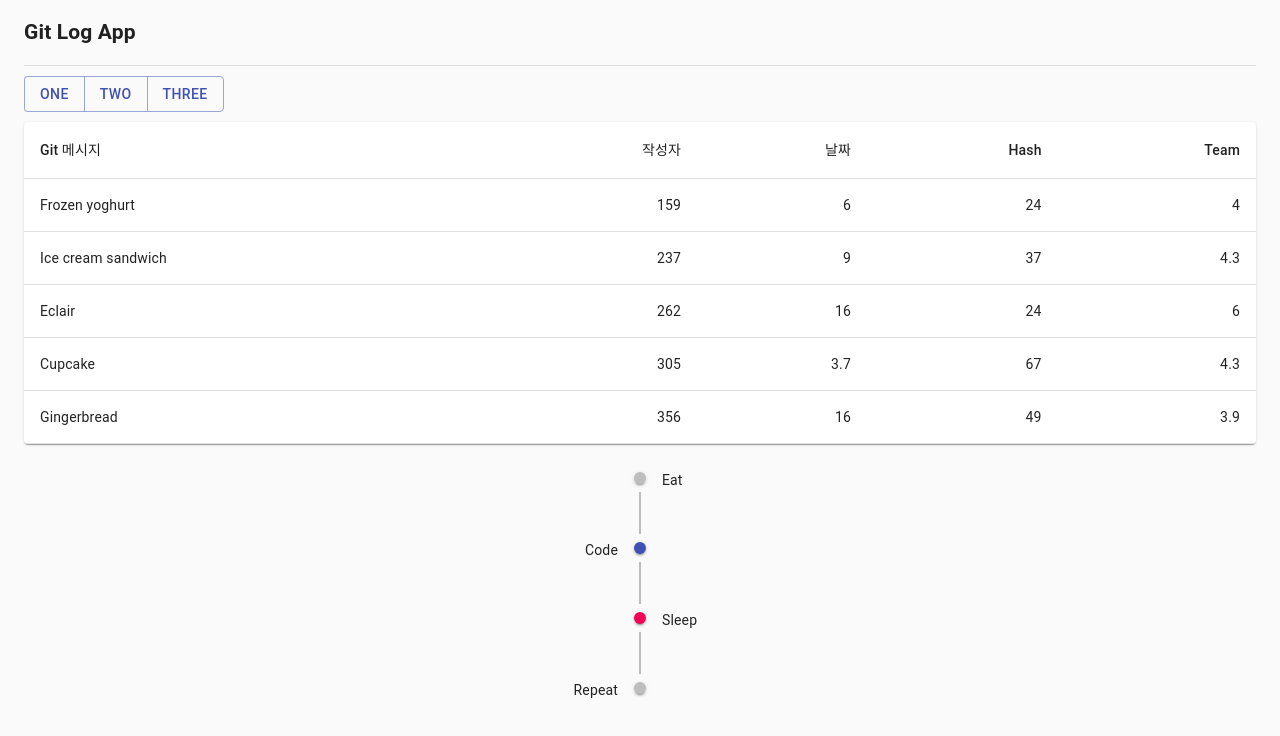
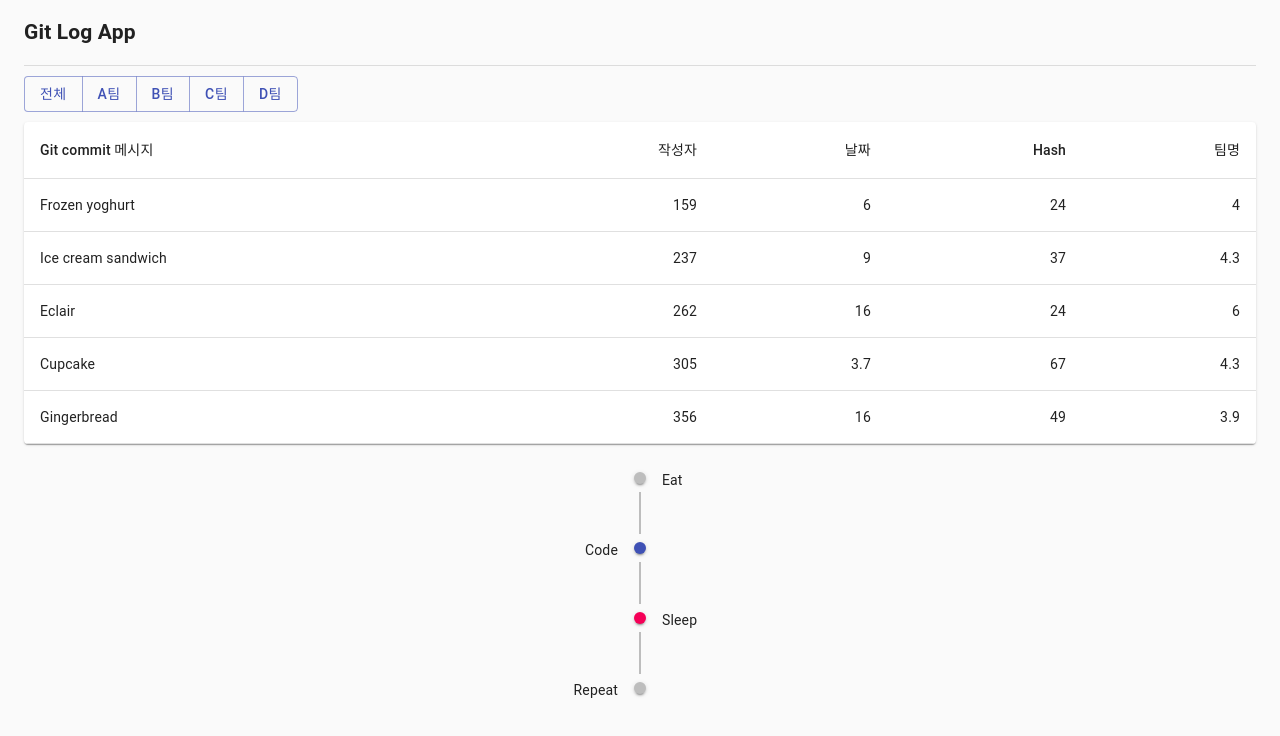
Before and after one commit to Supertonian/gitlog-app, a React (Create React App) app: page / in a window 1280 px wide. Shown: the top 736 px of the page. Built offline with nearby package versions, Linux system fonts and the light colour scheme.

Commit message:
added gitlog dependencies

```diff
--- a/src/App.js
+++ b/src/App.js
@@ -15,9 +15,11 @@ class TeamSelector extends React.Component {
   render() {
     return (
       <ButtonGroup className='buttonGroup' color="primary" aria-label="outlined primary button group">
-      <Button>One</Button>
-      <Button>Two</Button>
-      <Button>Three</Button>
+      <Button>전체</Button>
+      <Button>A팀</Button>
+      <Button>B팀</Button>
+      <Button>C팀</Button>
+      <Button>D팀</Button>
     </ButtonGroup>
       );
   }
--- a/src/SimpleTable.js
+++ b/src/SimpleTable.js
@@ -34,16 +34,16 @@ export default function SimpleTable() {
       <Table className={classes.table} aria-label="simple table">
         <TableHead>
           <TableRow>
-            <TableCell>Git 메시지</TableCell>
+            <TableCell>Git commit 메시지</TableCell>
             <TableCell align="right">작성자</TableCell>
             <TableCell align="right">날짜</TableCell>
             <TableCell align="right">Hash</TableCell>
-            <TableCell align="right">Team</TableCell>
+            <TableCell align="right">팀명</TableCell>
           </TableRow>
         </TableHead>
         <TableBody>
-          {rows.map((row) => (
-            <TableRow key={row.name}>
+          {rows.map((row, index) => (
+            <TableRow key={index}>
               <TableCell component="th" scope="row">
                 {row.name}
               </TableCell>
```
Also changed, not shown: 1 other file (tests, documents, lock files or other folders).
